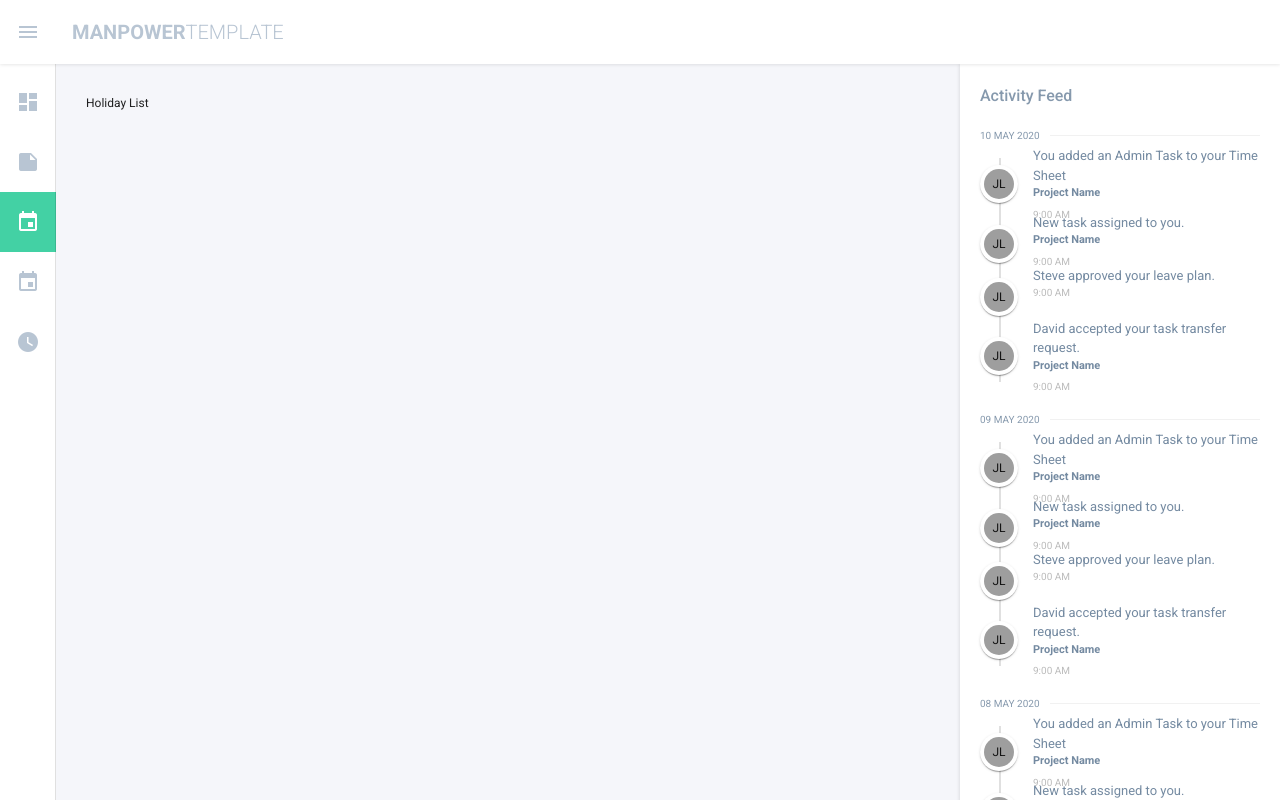
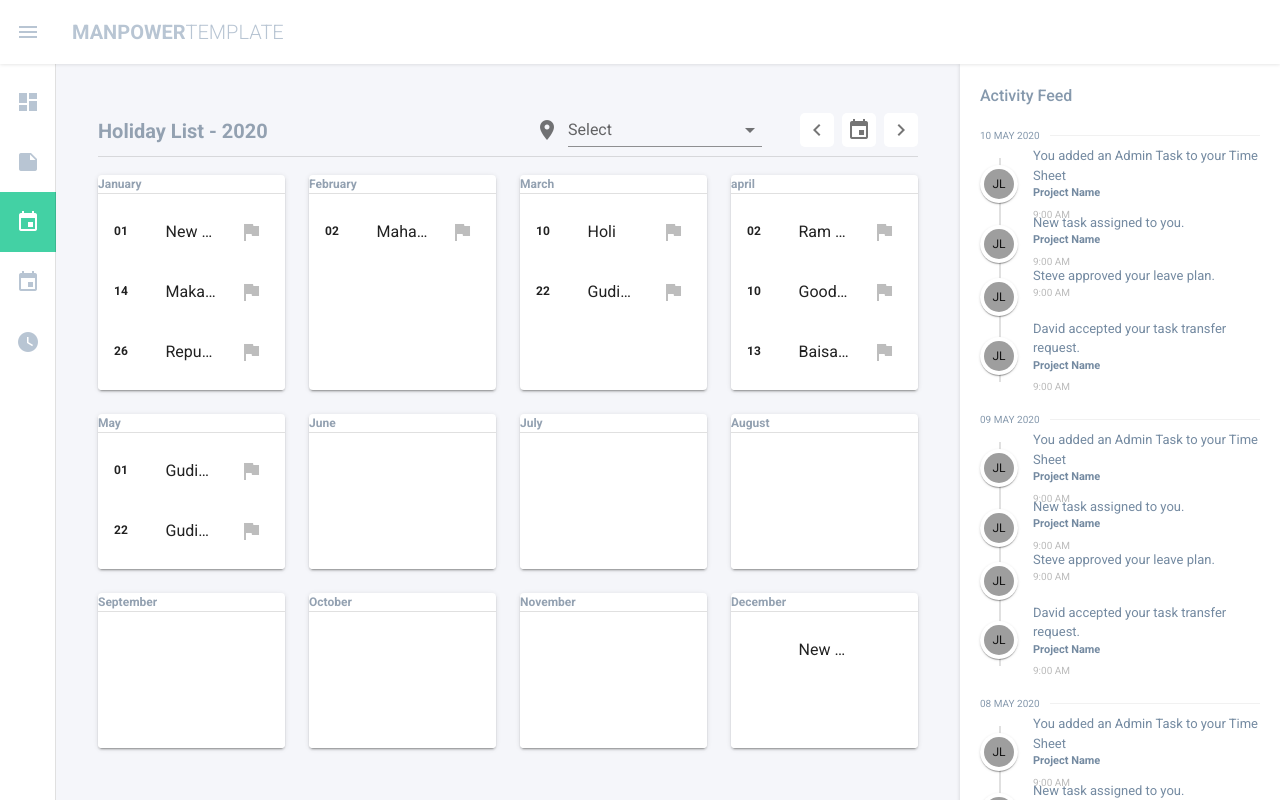
Before and after one commit to pankajcbre/timesheet_vue, a Vue app: page /holiday-list in a window 1280 px wide. Shown: the top 800 px of the page. Built offline with nearby package versions, Linux system fonts and the light colour scheme.

Commit message:
I worked on holiday list

```diff
--- /dev/null
+++ b/src/assets/scss/_holiday.scss
@@ -0,0 +1,21 @@
+.hdng_1 {
+  background: transparent;
+  padding: 10px 0 10px 0;
+  color: #93a1b1;
+  font-size: 20px;
+}
+.holi_day {
+  .theme--light.v-card {
+    color: #93a1b1;
+    height: 100%;
+  }
+  .right_list {
+    .v-text-field {
+      padding-top: 0;
+      margin-top: 0;
+    }
+  }
+  .month_cards {
+    color: #93a1b1;
+  }
+}
--- a/src/assets/scss/style.scss
+++ b/src/assets/scss/style.scss
@@ -7,3 +7,4 @@
 
 @import './dashboard';
 @import './task';
+@import './holiday';
--- a/src/components/holiday-list/holiday-list.vue
+++ b/src/components/holiday-list/holiday-list.vue
@@ -1,13 +1,257 @@
 <template>
-    <div>Holiday List</div>
+  <v-container class="holi_day">
+    <v-row>
+      <v-col class="col-md-6">
+        <h1 class="hdng_1">Holiday List - 2020</h1>
+      </v-col>
+      <v-col class="col-md-6">
+        <div class="right_list">
+          <v-list>
+            <v-list-item>
+              <v-select
+                v-model="e1"
+                :items="states"
+                menu-props="auto"
+                label="Select"
+                hide-details
+                prepend-icon="mdi-map-marker"
+                single-line
+              ></v-select>
+            </v-list-item>
+            <v-list-item>
+              <v-list>
+                <v-list-item>
+                  <v-list-item-icon>
+                    <v-icon>mdi-chevron-left</v-icon>
+                  </v-list-item-icon>
+                  <v-list-item-icon>
+                    <v-icon>mdi-calendar</v-icon>
+                  </v-list-item-icon>
+                  <v-list-item-icon>
+                    <v-icon>mdi-chevron-right</v-icon>
+                  </v-list-item-icon>
+                </v-list-item>
+              </v-list>
+            </v-list-item>
+          </v-list>
+        </div>
+      </v-col>
+    </v-row>
+    <v-divider></v-divider>
+    <br />
+    <v-row class="month_cards">
+      <v-col class="col-md-3" v-for="month in months" :key="month.title">
+        <v-card class="mx-auto">
+          <h4>{{ month.monthName }}</h4>
+          <v-divider></v-divider>
+          <v-list>
+            <v-list-item
+              v-for="FestiveList in month.FestiveLists"
+              :key="FestiveList.title"
+            >
+              <v-list-item-content>
+                <b>{{ FestiveList.festiveDate }}</b>
+              </v-list-item-content>
+
+              <v-list-item-content>
+                <v-list-item-title
+                  v-text="FestiveList.festiveName"
+                ></v-list-item-title>
+              </v-list-item-content>
+
+              <v-list-item-action>
+                <v-btn icon>
+                  <v-icon
+                    color="grey lighten-1"
+                    v-text="FestiveList.festiveIcon"
+                  ></v-icon>
+                </v-btn>
+              </v-list-item-action>
+            </v-list-item>
+          </v-list>
+        </v-card>
+      </v-col>
+    </v-row>
+  </v-container>
 </template>
 
 <script>
-    export default {
-        // data(){
-        //     return{
-
-        //     }
-        // }
-    }
+export default {
+  data() {
+    return {
+      show: false,
+      states: [
+        'Alabama',
+        'Alaska',
+        'American Samoa',
+        'Arizona',
+        'Arkansas',
+        'California',
+        'Colorado',
+        'Connecticut',
+        'Delaware',
+        'District of Columbia',
+        'Federated States of Micronesia',
+        'Florida',
+        'Georgia',
+        'Guam',
+        'Hawaii',
+        'Idaho',
+        'Illinois',
+        'Indiana',
+        'Iowa',
+        'Kansas',
+        'Kentucky',
+        'Louisiana',
+        'Maine',
+        'Marshall Islands',
+        'Maryland',
+        'Massachusetts',
+        'Michigan',
+        'Minnesota',
+        'Mississippi',
+        'Missouri',
+        'Montana',
+        'Nebraska',
+        'Nevada',
+        'New Hampshire',
+        'New Jersey',
+        'New Mexico',
+        'New York',
+        'North Carolina',
+        'North Dakota',
+        'Northern Mariana Islands',
+        'Ohio',
+        'Oklahoma',
+        'Oregon',
+        'Palau',
+        'Pennsylvania',
+        'Puerto Rico',
+        'Rhode Island',
+        'South Carolina',
+        'South Dakota',
+        'Tennessee',
+        'Texas',
+        'Utah',
+        'Vermont',
+        'Virgin Island',
+        'Virginia',
+        'Washington',
+        'West Virginia',
+        'Wisconsin',
+        'Wyoming',
+      ],
+      months: [
+        {
+          monthName: 'January',
+          FestiveLists: [
+            {
+              festiveDate: '01',
+              festiveName: 'New Year',
+              festiveIcon: 'mdi-flag',
+            },
+            {
+              festiveDate: '14',
+              festiveName: 'Makar Sankranti',
+              festiveIcon: 'mdi-flag',
+            },
+            {
+              festiveDate: '26',
+              festiveName: 'Republic Day',
+              festiveIcon: 'mdi-flag',
+            },
+          ],
+        },
+        {
+          monthName: 'February',
+          FestiveLists: [
+            {
+              festiveDate: '02',
+              festiveName: 'Maha Shivratri',
+              festiveIcon: 'mdi-flag',
+            },
+          ],
+        },
+        {
+          monthName: 'March',
+          FestiveLists: [
+            {
+              festiveDate: '10',
+              festiveName: 'Holi',
+              festiveIcon: 'mdi-flag',
+            },
+            {
+              festiveDate: '22',
+              festiveName: 'Gudipadava',
+              festiveIcon: 'mdi-flag',
+            },
+          ],
+        },
+        {
+          monthName: 'april',
+          FestiveLists: [
+            {
+              festiveDate: '02',
+              festiveName: 'Ram Navami',
+              festiveIcon: 'mdi-flag',
+            },
+            {
+              festiveDate: '10',
+              festiveName: 'Good Friday',
+              festiveIcon: 'mdi-flag',
+            },
+            {
+              festiveDate: '13',
+              festiveName: 'Baisakh',
+              festiveIcon: 'mdi-flag',
+            },
+          ],
+        },
+        {
+          monthName: 'May',
+          FestiveLists: [
+            {
+              festiveDate: '01',
+              festiveName: 'Gudipadava',
+              festiveIcon: 'mdi-flag',
+            },
+            {
+              festiveDate: '22',
+              festiveName: 'Gudipadava',
+              festiveIcon: 'mdi-flag',
+            },
+          ],
+        },
+        {
+          monthName: 'June',
+          FestiveLists: [{ name: 'check2.1' }, { name: 'check2.2' }],
+        },
+        {
+          monthName: 'July',
+          FestiveLists: [{ name: 'check2.1' }, { name: 'check2.2' }],
+        },
+        {
+          monthName: 'August',
+          FestiveLists: [{ name: 'check2.1' }, { name: 'check2.2' }],
+        },
+        {
+          monthName: 'September',
+          FestiveLists: [{ name: 'check2.1' }, { name: 'check2.2' }],
+        },
+        {
+          monthName: 'October',
+          FestiveLists: [{ name: 'check2.1' }, { name: 'check2.2' }],
+        },
+        {
+          monthName: 'November',
+          FestiveLists: [{ name: 'check2.1' }, { name: 'check2.2' }],
+        },
+        {
+          monthName: 'December',
+          FestiveLists: [{ festiveName: 'New Year' }, { name: 'check2.2' }],
+        },
+      ],
+    };
+  },
+};
 </script>
--- a/src/components/task/task.vue
+++ b/src/components/task/task.vue
@@ -45,7 +45,11 @@
             <v-icon v-on="on" small>mdi-dots-vertical</v-icon>
           </template>
           <v-list>
-            <v-list-item v-for="(item, index) in items2" :key="index" @click="abc">
+            <v-list-item
+              v-for="(item, index) in items2"
+              :key="index"
+              @click="abc"
+            >
               <v-list-item-title>{{ item.title }}</v-list-item-title>
             </v-list-item>
           </v-list>
@@ -60,75 +64,75 @@ export default {
   data() {
     return {
       headers: [
-        { text: "PROJECT TITLE", value: "projectname" },
-        { text: "TASK TYPE", value: "tasktype" },
-        { text: "ASSIGNMENT TYPE", value: "assignmenttype" },
-        { text: "SUB TYPE", value: "subtype" },
-        { text: "ROLE", value: "role" },
-        { text: "HRS SPENT", value: "hrsspent" },
-        { text: "STATUS", value: "status" },
-        { text: "DEADLINE", value: "deadline" },
-        { text: "", value: "actions", sortable: false }
+        { text: 'PROJECT TITLE', value: 'projectname' },
+        { text: 'TASK TYPE', value: 'tasktype' },
+        { text: 'ASSIGNMENT TYPE', value: 'assignmenttype' },
+        { text: 'SUB TYPE', value: 'subtype' },
+        { text: 'ROLE', value: 'role' },
+        { text: 'HRS SPENT', value: 'hrsspent' },
+        { text: 'STATUS', value: 'status' },
+        { text: 'DEADLINE', value: 'deadline' },
+        { text: '', value: 'actions', sortable: false },
       ],
       items: [
         {
-          projectname: "Business Development & Opportunities",
-          tasktype: "Proposal/Pitch",
-          assignmenttype: "Core_Consulting",
-          subtype: "Country & City Level Assessment",
-          role: "Role 01",
-          hrsspent: "0hrs",
-          status: "Active",
-          deadline: "12/05/2020"
+          projectname: 'Business Development & Opportunities',
+          tasktype: 'Proposal/Pitch',
+          assignmenttype: 'Core_Consulting',
+          subtype: 'Country & City Level Assessment',
+          role: 'Role 01',
+          hrsspent: '0hrs',
+          status: 'Active',
+          deadline: '12/05/2020',
         },
         {
-          projectname: "Business Development & Opportunities",
-          tasktype: "Proposal/Pitch",
-          assignmenttype: "Core_Consulting",
-          subtype: "Country & City Level Assessment",
-          role: "Role 01",
-          hrsspent: "0hrs",
-          status: "Active",
-          deadline: "12/05/2020"
+          projectname: 'Business Development & Opportunities',
+          tasktype: 'Proposal/Pitch',
+          assignmenttype: 'Core_Consulting',
+          subtype: 'Country & City Level Assessment',
+          role: 'Role 01',
+          hrsspent: '0hrs',
+          status: 'Active',
+          deadline: '12/05/2020',
         },
         {
-          projectname: "Business Development & Opportunities",
-          tasktype: "Proposal/Pitch",
-          assignmenttype: "Core_Consulting",
-          subtype: "Country & City Level Assessment",
-          role: "Role 01",
-          hrsspent: "0hrs",
-          status: "Active",
-          deadline: "12/05/2020"
+          projectname: 'Business Development & Opportunities',
+          tasktype: 'Proposal/Pitch',
+          assignmenttype: 'Core_Consulting',
+          subtype: 'Country & City Level Assessment',
+          role: 'Role 01',
+          hrsspent: '0hrs',
+          status: 'Active',
+          deadline: '12/05/2020',
         },
         {
-          projectname: "Business Development & Opportunities",
-          tasktype: "Proposal/Pitch",
-          assignmenttype: "Core_Consulting",
-          subtype: "Country & City Level Assessment",
-          role: "Role 01",
-          hrsspent: "0hrs",
-          status: "Active",
-          deadline: "12/05/2020"
+          projectname: 'Business Development & Opportunities',
+          tasktype: 'Proposal/Pitch',
+          assignmenttype: 'Core_Consulting',
+          subtype: 'Country & City Level Assessment',
+          role: 'Role 01',
+          hrsspent: '0hrs',
+          status: 'Active',
+          deadline: '12/05/2020',
         },
         {
-          projectname: "Business Development & Opportunities",
-          tasktype: "Proposal/Pitch",
-          assignmenttype: "Core_Consulting",
-          subtype: "Country & City Level Assessment",
-          role: "Role 01",
-          hrsspent: "0hrs",
-          status: "Active",
-          deadline: "12/05/2020"
-        }
+          projectname: 'Business Development & Opportunities',
+          tasktype: 'Proposal/Pitch',
+          assignmenttype: 'Core_Consulting',
+          subtype: 'Country & City Level Assessment',
+          role: 'Role 01',
+          hrsspent: '0hrs',
+          status: 'Active',
+          deadline: '12/05/2020',
+        },
       ],
       items2: [
-        { title: "Edit" },
-        { title: "Delete" },
-        { title: "Update" },
-        { title: "Add" }
-      ]
+        { title: 'Edit' },
+        { title: 'Delete' },
+        { title: 'Update' },
+        { title: 'Add' },
+      ],
     };
-  }
+  },
 };
 </script>
```
